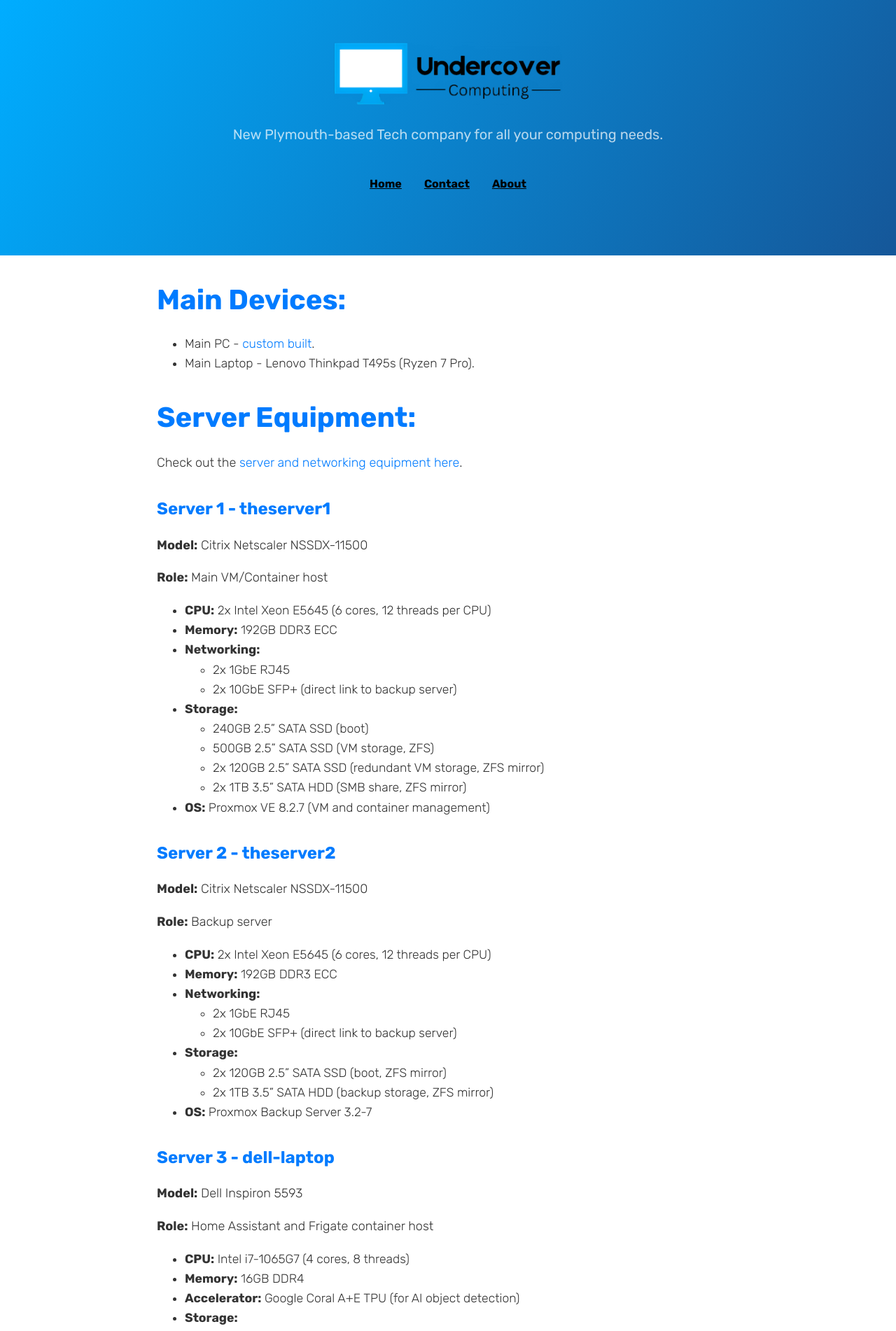
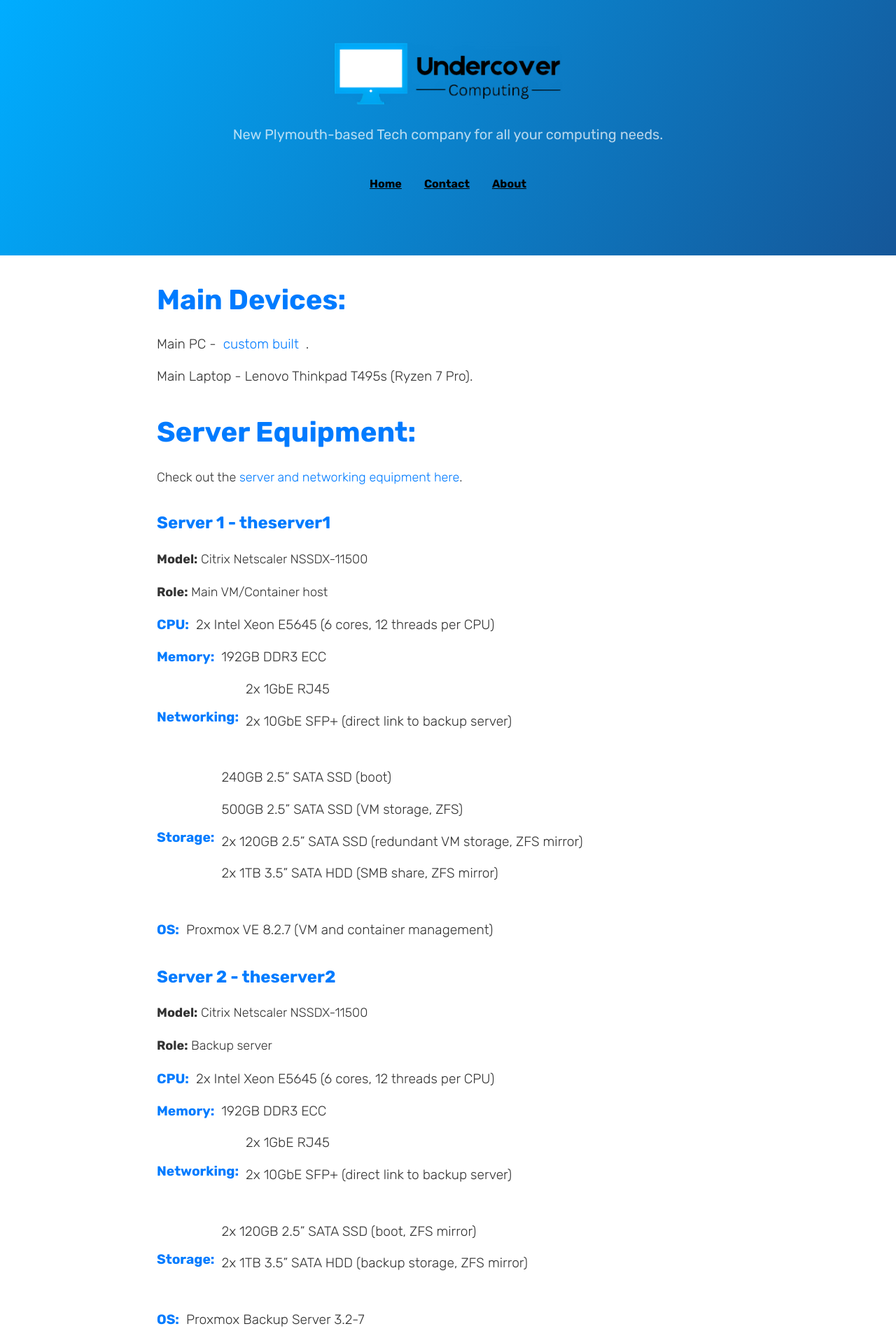
Before and after one commit to UndercoverComputing/undercovercomputing.com, a Jekyll site: the page inventory.html, which Jekyll copies as it is, in a window 1280 px wide. Shown: the top 1902 px of the page at 70% size. Built offline with Jekyll 4.4.1, drawn with Linux system fonts in a browser that asks for light colours.

Commit message:
added animations to inventory.html

```diff
--- a/inventory.html
+++ b/inventory.html
@@ -22,6 +22,70 @@
     <meta name="robots" content="noindex, nofollow">
 
     <title>Undercover Computing</title>
+
+    <style>
+      /* Animations and Styles for Current Setup */
+      ul {
+          list-style: none;
+          padding: 0;
+          margin: 20px 0;
+      }
+
+      ul li {
+          margin-bottom: 15px;
+          font-size: 1.2rem;
+          display: flex;
+          align-items: center;
+          gap: 10px;
+          opacity: 0;
+          transform: translateX(-50px);
+          animation: fadeIn 0.8s ease-out forwards;
+      }
+
+      ul li:nth-child(1) { animation-delay: 0.2s; }
+      ul li:nth-child(2) { animation-delay: 0.4s; }
+      ul li:nth-child(3) { animation-delay: 0.6s; }
+      ul li:nth-child(4) { animation-delay: 0.8s; }
+      ul li:nth-child(5) { animation-delay: 1s; }
+      ul li:nth-child(6) { animation-delay: 1.2s; }
+      ul li:nth-child(7) { animation-delay: 1.4s; }
+      ul li:nth-child(8) { animation-delay: 1.6s; }
+
+      @keyframes fadeIn {
+          from {
+              opacity: 0;
+              transform: translateX(-50px);
+          }
+          to {
+              opacity: 1;
+              transform: translateX(0);
+          }
+      }
+
+      ul li strong {
+          font-weight: bold;
+          color: #007bff;
+          transition: color 0.3s ease;
+      }
+
+      ul li:hover strong {
+          color: #0056b3;
+      }
+
+      /* Apply animations to images only inside the <main> element */
+      main img {
+          max-width: 100%;
+          margin-top: 20px;
+          border-radius: 10px;
+          box-shadow: 0 4px 6px rgba(0, 0, 0, 0.1);
+          transform: scale(0.9);
+          transition: transform 0.3s ease;
+      }
+
+      main img:hover {
+          transform: scale(1);
+      }
+  </style>
 </head>
 <body>
     <!-- Site Header -->
```
